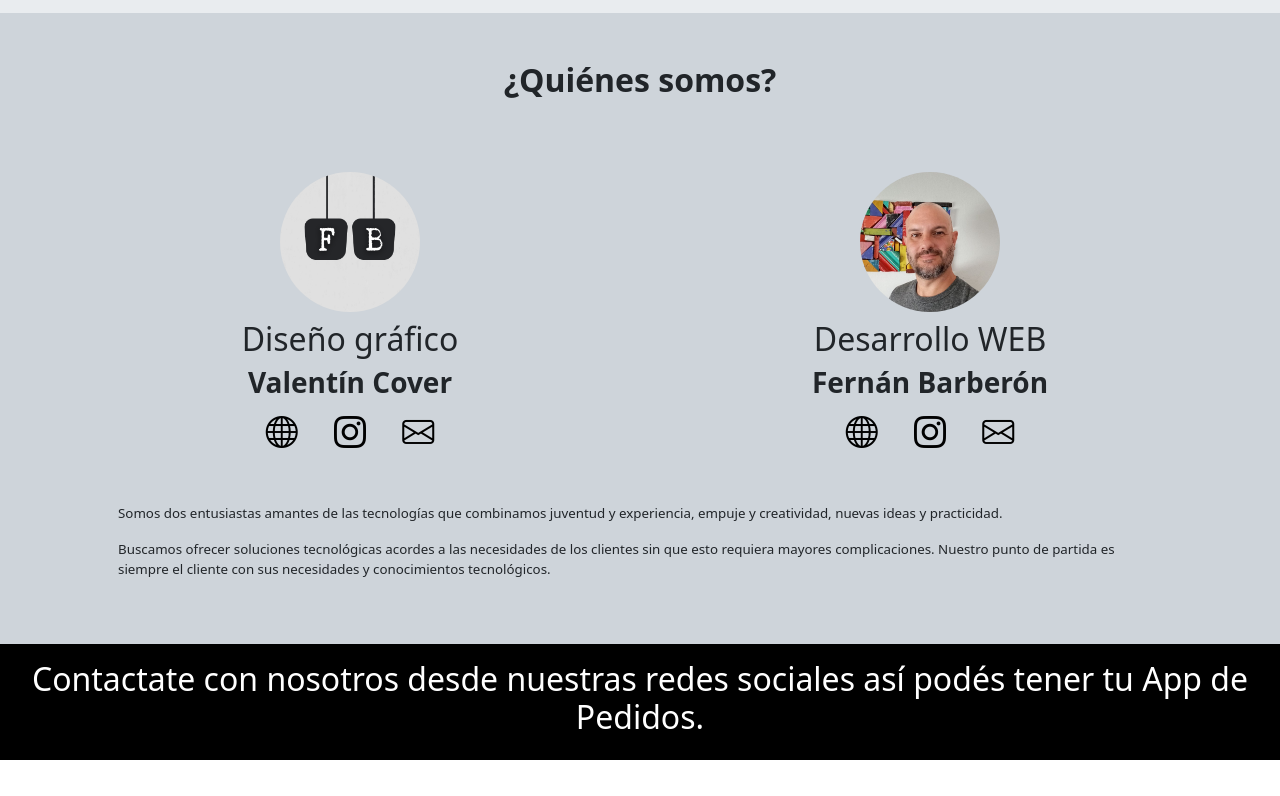
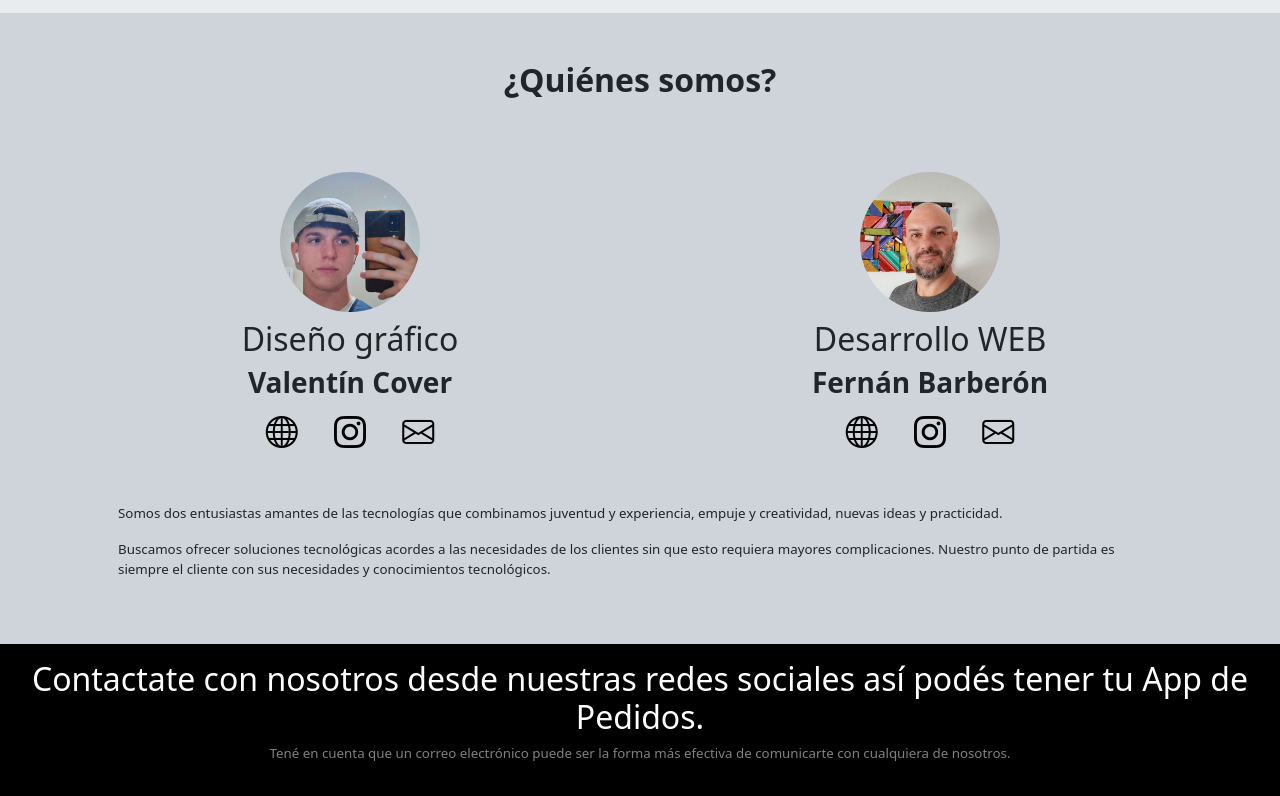
Before and after one commit to ferpanz/Web_pedidos, a website: page index.html in a window 1280 px wide. Shown: the part 5912-6708 px from the top of the page. Before the commit the page ends 6672 px from the top, so only its background shows below. Drawn offline with nearby package versions, Linux system fonts and the light colour scheme.

Commit message:
perfiles listos

```diff
--- a/index.html
+++ b/index.html
@@ -158,7 +158,7 @@
 <div class="container-fluid ">
   <div class="row p-5">
     <div class="col-md-6 text-center justify-content-center">
-      <img class="rounded-circle mb-2 mt-3" height="140" width="140" src="./img/Logo.png" alt="foto perfil">
+      <img class="rounded-circle mb-2 mt-3" height="140" width="140" src="./img/valentin.jpg" alt="foto perfil">
       <h2 class="fw-normal">Diseño gráfico</h2>
       <h3 class="fw-semibold" >Valentín Cover</h3>
       <a  class="text-black ms-3 me-3" href="http://behance.net/crowpsd" target="_blank"><i class="bi bi-globe"></i></a>
@@ -183,8 +183,9 @@
 </div>
 
 <!--Contacto-->
-<div class="container-fluid bg-black pt-3 pb-3">
+<div class="container-fluid bg-black pt-3 pb-3" id="contacto">
   <h2 class="text-center text-white">Contactate con nosotros desde nuestras redes sociales así podés tener tu App de Pedidos.</h2>
+  <p class="text-white-50 text-center ps-4 pe-4">Tené en cuenta que un correo electrónico puede ser la forma más efectiva de comunicarte con cualquiera de nosotros.</p>
 </div>
 
 
```
Also changed, not shown: img/valentin.jpeg (added), img/valentin.jpg (added).
